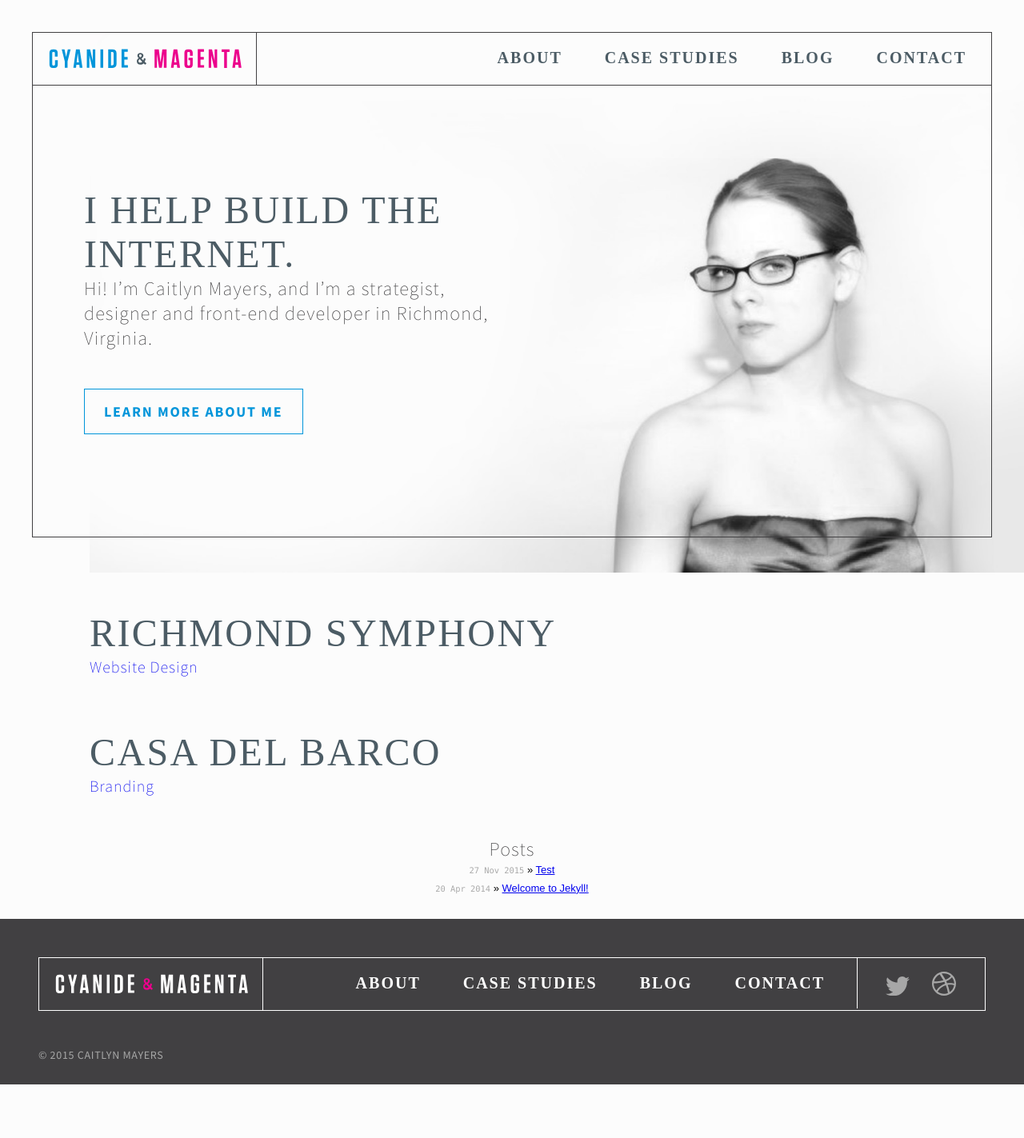
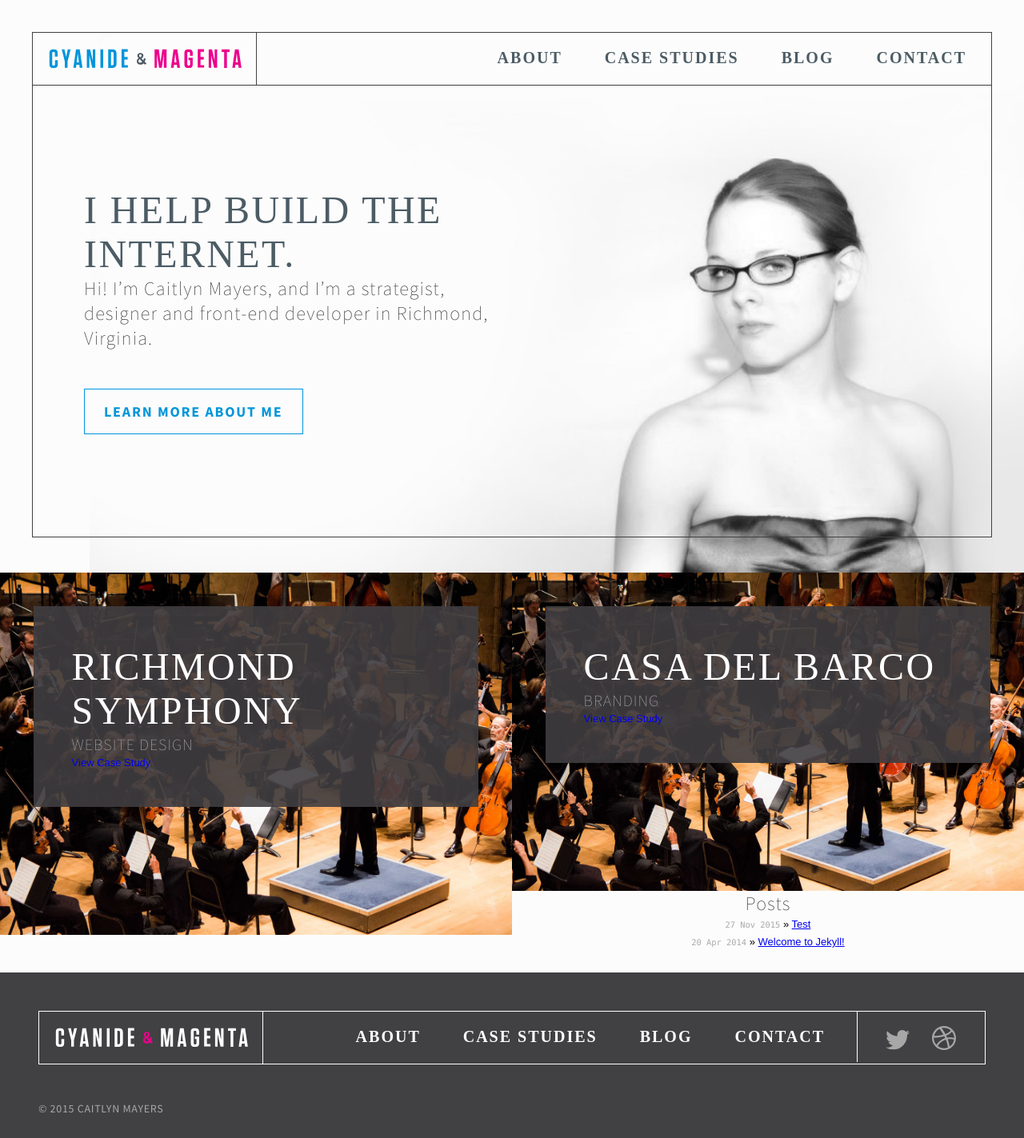
Before and after one commit to caitlynmayers/cyanide-magenta, a Jekyll site: the page built from index.html, in a window 1280 px wide. Shown: the whole page at 80% size. Built offline with Jekyll 4.4.1, drawn with Linux system fonts in a browser that asks for light colours; Markdown is read by kramdown in place of the engine named in the settings; before the commit the page ends 1356 px from its top, so only the background shows below that.

Commit message:
beginning to set up and establish featured case study styles.

```diff
--- a/_includes/featured-case-studies.html
+++ b/_includes/featured-case-studies.html
@@ -1,15 +1,16 @@
-<div class="case-studies">
+<section class="case-studies -featured">
   <ul>
   {% assign case_study_list = site.case-studies | sort:"weight" %}
     {% for case-study in case_study_list %}
       {% if case-study.tags contains "featured" %}
-      <a href="{{ case-study.url }}">
-        <li>
-          <h1>{{ case-study.title }}</h1>
-          <p>{{ case-study.categories }}</p>
-        </li>
-      </a>
+      <li>
+        <div class="wrapper">
+        <h1>{{ case-study.title }}</h1>
+        <p>{{ case-study.categories }}</p>
+        <a href="{{ case-study.url }}">View Case Study</a>
+        </div>
+      </li>
       {% endif %}
     {% endfor %}
   </ul>
-</div>
+</section>
--- a/_includes/footer.html
+++ b/_includes/footer.html
@@ -41,4 +41,5 @@
   <p class="copyright">
     &copy; {{ site.time | date: '%Y' }} Caitlyn Mayers
   </p>
+  <!-- Google Analytics -->
 </footer>
--- a/_layouts/home.html
+++ b/_layouts/home.html
@@ -5,15 +5,11 @@
         <meta http-equiv="X-UA-Compatible" content="IE=edge,chrome=1">
         <title>{{ page.title }}</title>
         <meta name="viewport" content="width=device-width, initial-scale=1.0, maximum-scale=1">
-
-        <!-- Custom CSS -->
         <link rel="stylesheet" href="/css/main.css">
-
-        <!-- Javascript -->
         <script src="https://use.typekit.net/uou1opd.js"></script>
         <script>try{Typekit.load({ async: true });}catch(e){}</script>
 
-        <!-- Icons -->
+        <!-- Favicons Here -->
 
     </head>
     <body>
--- a/_scss/modules/_base.scss
+++ b/_scss/modules/_base.scss
@@ -16,6 +16,7 @@
 $cyan: #0095da;
 $magenta: #ec008c;
 $gray: #4c5c65;
+$light-gray: #a7a7a7;
 $dark-gray: #414042;
 
 html {
--- a/css/main.css
+++ b/css/main.css
@@ -614,7 +614,6 @@ footer {
     text-transform: uppercase; }
 
 .case-studies {
-  margin: 1rem;
   text-align: left; }
   .case-studies a {
     text-decoration: none; }
@@ -626,3 +625,36 @@ footer {
     list-style-type: none; }
     .case-studies ul li {
       padding: 2rem 6rem; }
+
+.-featured h1 {
+  color: white; }
+
+.-featured ul li {
+  background-position: center;
+  background-repeat: no-repeat;
+  background-size: cover;
+  float: left;
+  padding: 2.6rem 2.6rem 10rem 2.6rem;
+  width: 50%; }
+  .-featured ul li:after {
+    content: "";
+    display: table;
+    clear: both; }
+  .-featured ul li:first-child {
+    background-image: url(/img/fullorchestra.jpg); }
+  .-featured ul li:last-child {
+    background-image: url(/img/fullorchestra.jpg);
+    float: right; }
+    .-featured ul li:last-child:after {
+      content: "";
+      display: table;
+      clear: both; }
+
+.-featured p {
+  color: #a7a7a7;
+  text-transform: uppercase; }
+
+.-featured .wrapper {
+  background-color: rgba(64, 62, 65, 0.9);
+  padding: 3rem;
+  width: 100%; }
--- a/gulpfile.js
+++ b/gulpfile.js
@@ -58,7 +58,7 @@ gulp.task('sass', function () {
  */
 gulp.task('watch', function () {
     gulp.watch('_scss/**/*.scss', ['sass']);
-    gulp.watch(['*.html', '_layouts/*.html', '_posts/*', '_images/*'], ['jekyll-rebuild']);
+    gulp.watch(['*.html', '_layouts/*.html', '_includes/*.html', '_posts/*', '_images/*'], ['jekyll-rebuild']);
 });
 
 /**
```
Also changed, not shown: _scss/modules/_case-studies.scss (+42 -1 lines), _images/fullorchestra.jpg (added), img/fullorchestra.jpg (added).
